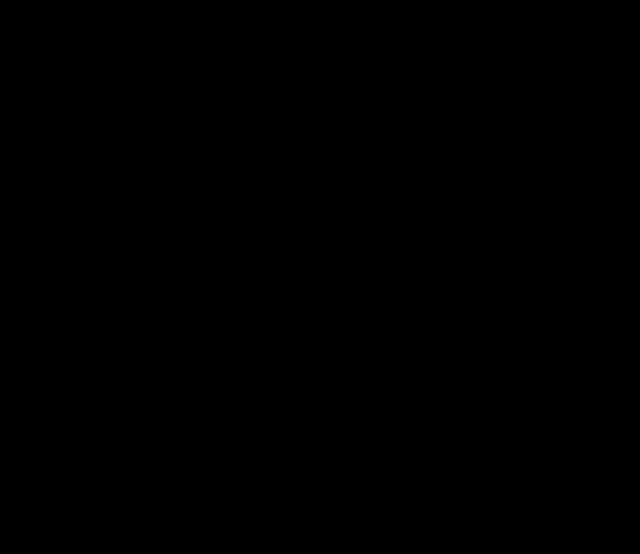
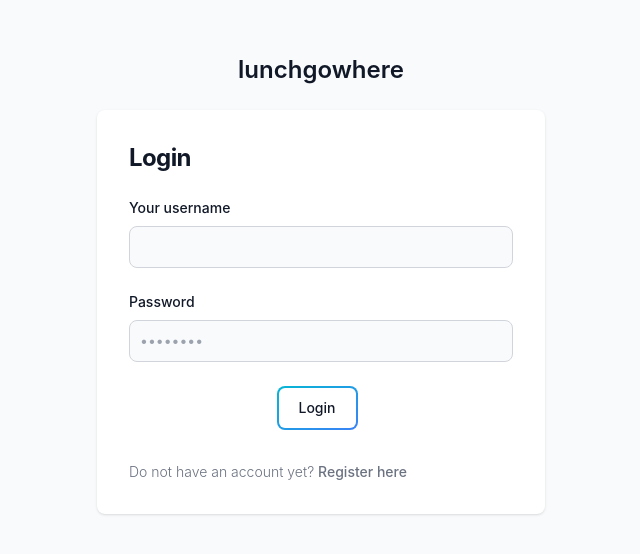
Before and after one commit to aothepro/LunchGoWhere-frontend, a React (Create React App) app: page /login in a window 1280 px wide. Shown: the part 116-670 px from the top of the page, without its empty margins (319-959 px from the left). Built offline with nearby package versions, Linux system fonts and the light colour scheme.

Commit message:
added login page

```diff
--- a/src/components/LoginPage.tsx
+++ b/src/components/LoginPage.tsx
@@ -1,3 +1,142 @@
+import { useRef, useState } from "react";
+import { useNavigate } from "react-router-dom";
+import { setCookie } from "../utilities/cookies";
+import { JWT_COOKIE_NAME } from "../utilities/fetch";
+
+enum ERROR_MESSAGES {
+  MISSING_PASSWORD = "Password cannot be empty",
+  MISSING_USERNAME = "Username cannot be empty",
+  INVALID_USERNAME_PASSWORD = "Invalid Username or password",
+}
 export default function LoginPage() {
-  return <div className="">Login Page</div>;
+  const navigate = useNavigate();
+
+  const usernameRef = useRef<HTMLInputElement>(null);
+  const passwordRef = useRef<HTMLInputElement>(null);
+
+  const [errors, setErrors] = useState<string[]>([]);
+
+  const addError = (newError: ERROR_MESSAGES) => {
+    if (!errors.includes(newError)) {
+      setErrors((errors) => [...errors, newError]);
+    }
+  };
+
+  const handleLogin = (e: React.MouseEvent<HTMLButtonElement, MouseEvent>) => {
+    e.preventDefault();
+    setErrors([]);
+
+    const username = usernameRef.current?.value || "";
+    const password = passwordRef.current?.value || "";
+    let hasErrors = false;
+
+    if (!password) {
+      addError(ERROR_MESSAGES.MISSING_PASSWORD);
+      hasErrors = true;
+    }
+
+    if (!username) {
+      addError(ERROR_MESSAGES.MISSING_USERNAME);
+      hasErrors = true;
+    }
+
+    if (hasErrors) {
+      return;
+    }
+
+    const requestOptions = {
+      method: "POST",
+      headers: { "Content-Type": "application/json" },
+      body: JSON.stringify({ username, password }),
+    };
+
+    fetch("/api/v1/auth/authenticate", requestOptions).then(async (res) => {
+      if (res.ok) {
+        const { accessToken = "" } = await res.json();
+        setCookie(JWT_COOKIE_NAME, accessToken);
+        navigate("/sessions");
+      } else {
+        setErrors((errors) => [
+          ...errors,
+          ERROR_MESSAGES.INVALID_USERNAME_PASSWORD,
+        ]);
+      }
+    });
+  };
+
+  return (
+    <section className="bg-gray-50 dark:bg-gray-900">
+      <div className="flex flex-col items-center justify-center px-6 py-8 mx-auto md:h-screen lg:py-0">
+        <span className="flex items-center mb-6 text-2xl font-semibold text-gray-900 dark:text-white">
+          lunchgowhere
+        </span>
+        <div className="w-full bg-white rounded-lg shadow dark:border md:mt-0 sm:max-w-md xl:p-0 dark:bg-gray-800 dark:border-gray-700">
+          <div className="p-6 space-y-4 md:space-y-6 sm:p-8">
+            <h1 className="text-xl font-bold leading-tight tracking-tight text-gray-900 md:text-2xl dark:text-white">
+              Login
+            </h1>
+            <ul className="text-red-500">
+              {errors.map((e) => (
+                <li key={e}>{e}</li>
+              ))}
+            </ul>
+            <form className="space-y-4 md:space-y-6">
+              <div>
+                <label
+                  htmlFor="username"
+                  className="block mb-2 text-sm font-medium text-gray-900 dark:text-white"
+                >
+                  Your username
+                </label>
+                <input
+                  name="username"
+                  id="username"
+                  ref={usernameRef}
+                  className="bg-gray-50 border border-gray-300 text-gray-900 sm:text-sm rounded-lg focus:ring-primary-600 focus:border-primary-600 block w-full p-2.5 dark:bg-gray-700 dark:border-gray-600 dark:placeholder-gray-400 dark:text-white dark:focus:ring-blue-500 dark:focus:border-blue-500"
+                  required
+                />
+              </div>
+              <div>
+                <label
+                  htmlFor="password"
+                  className="block mb-2 text-sm font-medium text-gray-900 dark:text-white"
+                >
+                  Password
+                </label>
+                <input
+                  type="password"
+                  name="password"
+                  id="password"
+                  ref={passwordRef}
+                  placeholder="••••••••"
+                  className="bg-gray-50 border border-gray-300 text-gray-900 sm:text-sm rounded-lg focus:ring-primary-600 focus:border-primary-600 block w-full p-2.5 dark:bg-gray-700 dark:border-gray-600 dark:placeholder-gray-400 dark:text-white dark:focus:ring-blue-500 dark:focus:border-blue-500"
+                  required
+                />
+              </div>
+              <div className="w-full text-center">
+                <button
+                  className="relative inline-flex items-center justify-center p-0.5 mb-2 mr-2 overflow-hidden text-sm font-medium text-gray-900 rounded-lg group bg-gradient-to-br from-cyan-500 to-blue-500 group-hover:from-cyan-500 group-hover:to-blue-500 hover:text-white dark:text-white focus:ring-4 focus:outline-none focus:ring-cyan-200 dark:focus:ring-cyan-800"
+                  onClick={handleLogin}
+                >
+                  <span className="relative px-5 py-2.5 transition-all ease-in duration-75 bg-white dark:bg-gray-900 rounded-md group-hover:bg-opacity-0">
+                    Login
+                  </span>
+                </button>
+              </div>
+
+              <p className="text-sm font-light text-gray-500 dark:text-gray-400">
+                Do not have an account yet?{" "}
+                <a
+                  href="/register"
+                  className="font-medium text-primary-600 hover:underline dark:text-primary-500"
+                >
+                  Register here
+                </a>
+              </p>
+            </form>
+          </div>
+        </div>
+      </div>
+    </section>
+  );
 }
```
